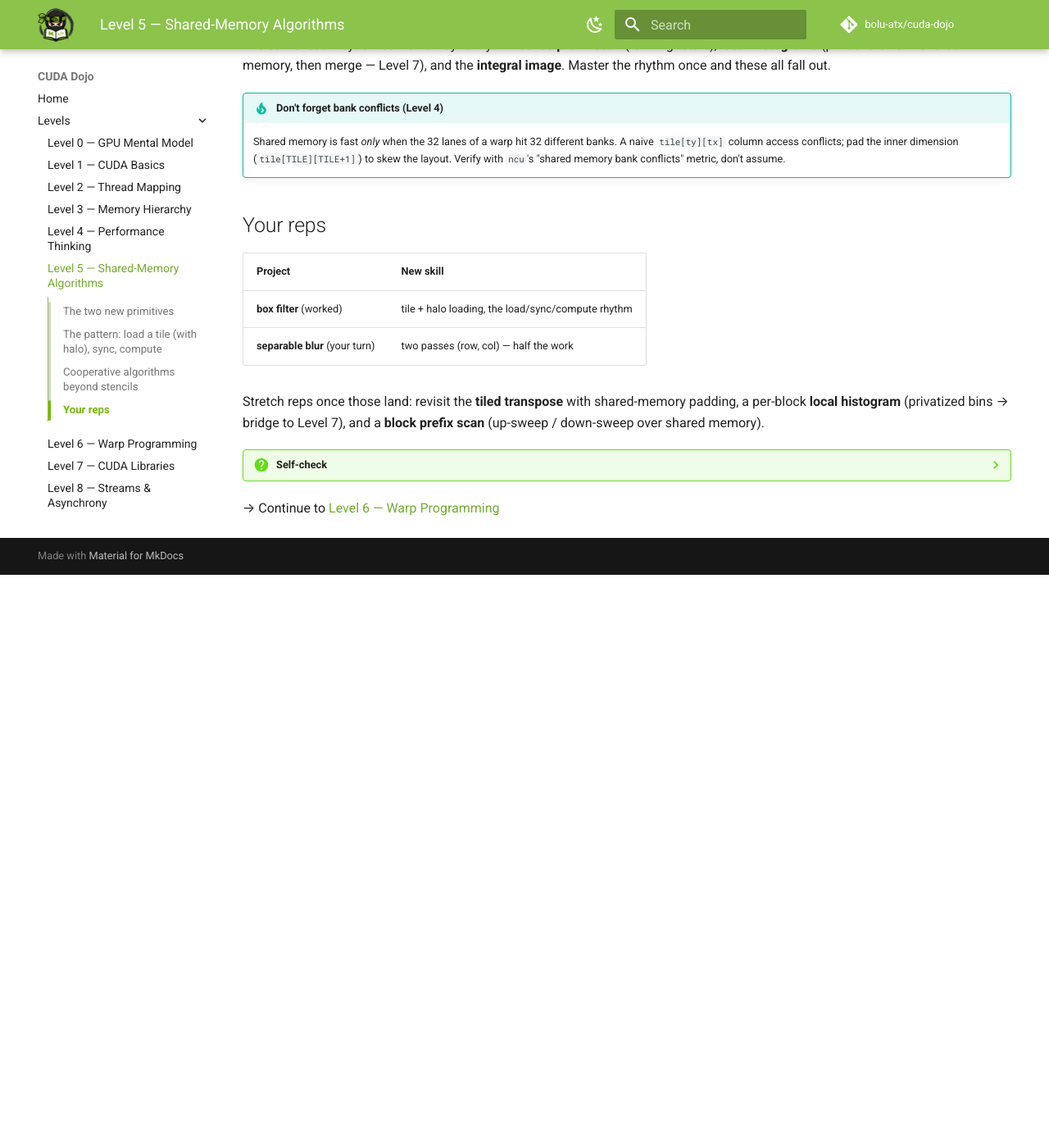
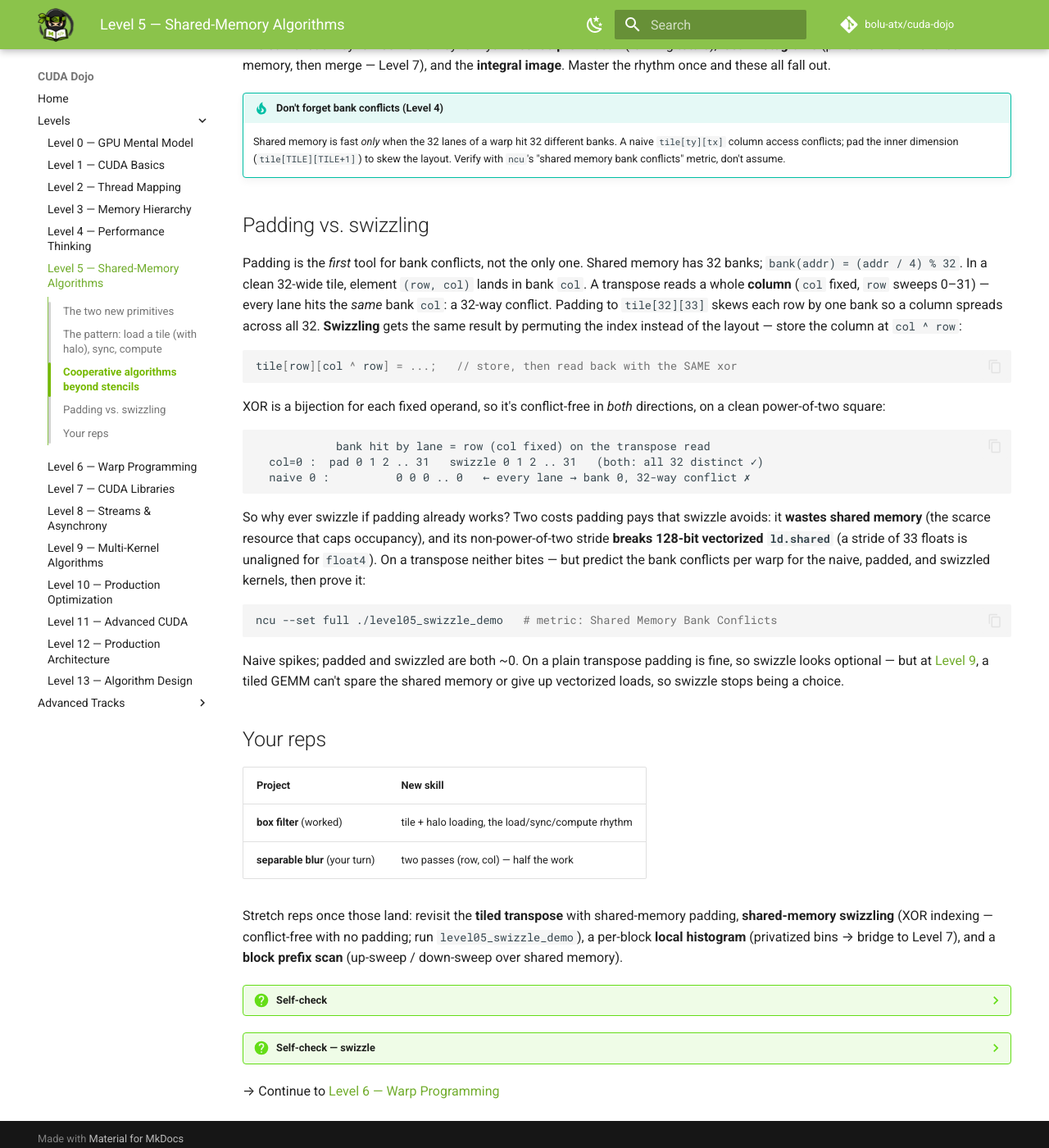
Before and after one commit to bolu-atx/cuda-dojo, an MkDocs documentation site: the page built from docs/level05-shared-memory.md, in a window 1280 px wide and 1400 px high, scrolled down 1783 px. Shown: the whole window at 82% size. Built offline with MkDocs 1.6.1 and Material for MkDocs 9.7.7, drawn with Linux system fonts in a browser that asks for light colours; comment, search, counter and statistics services are not loaded; before the commit the page ends 2484 px from its top, so only the background shows below that.

Commit message:
Add shared-memory swizzling as a Level 5 stretch
Introduce swizzling (XOR indexing, tile[row][col ^ row]) as the
padding-free alternative for bank-conflict-free shared memory:

- swizzle_demo.cu: standalone profiling target transposing a matrix
  three ways (naive / padded / swizzled), verified against a CPU
  reference. Not a graded exercise, so Level 5's single-idea contract
  is unchanged.
- docs/level05: new "Padding vs. swizzling" section, stretch rep, and
  a swizzle self-check.
- docs/level09: note on why tiled GEMM swizzles instead of padding
  (smem pressure + vectorized ld.shared), back-linking to Level 5.
- level05.cuh: pointer to swizzle_demo.cu in the bank-conflict comment.
- .gitignore: exclude local author style guides.

````diff
--- a/docs/level05-shared-memory.md
+++ b/docs/level05-shared-memory.md
@@ -66,6 +66,45 @@ the **integral image**. Master the rhythm once and these all fall out.
     (`tile[TILE][TILE+1]`) to skew the layout. Verify with `ncu`'s
     "shared memory bank conflicts" metric, don't assume.
 
+## Padding vs. swizzling
+
+Padding is the *first* tool for bank conflicts, not the only one. Shared memory has
+32 banks; `bank(addr) = (addr / 4) % 32`. In a clean 32-wide tile, element
+`(row, col)` lands in bank `col`. A transpose reads a whole **column** (`col`
+fixed, `row` sweeps 0–31) — every lane hits the *same* bank `col`: a 32-way
+conflict. Padding to `tile[32][33]` skews each row by one bank so a column spreads
+across all 32. **Swizzling** gets the same result by permuting the index instead of
+the layout — store the column at `col ^ row`:
+
+```cpp
+tile[row][col ^ row] = ...;   // store, then read back with the SAME xor
+```
+
+XOR is a bijection for each fixed operand, so it's conflict-free in *both*
+directions, on a clean power-of-two square:
+
+```
+            bank hit by lane = row (col fixed) on the transpose read
+  col=0 :  pad 0 1 2 .. 31   swizzle 0 1 2 .. 31   (both: all 32 distinct ✓)
+  naive 0 :          0 0 0 .. 0   ← every lane → bank 0, 32-way conflict ✗
+```
+
+So why ever swizzle if padding already works? Two costs padding pays that swizzle
+avoids: it **wastes shared memory** (the scarce resource that caps occupancy), and
+its non-power-of-two stride **breaks 128-bit vectorized `ld.shared`** (a stride of
+33 floats is unaligned for `float4`). On a transpose neither bites — but predict
+the bank conflicts per warp for the naive, padded, and swizzled kernels, then prove
+it:
+
+```bash
+ncu --set full ./level05_swizzle_demo   # metric: Shared Memory Bank Conflicts
+```
+
+Naive spikes; padded and swizzled are both ~0. On a plain transpose padding is
+fine, so swizzle looks optional — but at [Level 9](level09-multi-kernel.md), a
+tiled GEMM can't spare the shared memory or give up vectorized loads, so swizzle
+stops being a choice.
+
 ## Your reps
 
 | Project | New skill |
@@ -74,8 +113,10 @@ the **integral image**. Master the rhythm once and these all fall out.
 | **separable blur** (your turn) | two passes (row, col) — half the work |
 
 Stretch reps once those land: revisit the **tiled transpose** with shared-memory
-padding, a per-block **local histogram** (privatized bins → bridge to Level 7),
-and a **block prefix scan** (up-sweep / down-sweep over shared memory).
+padding, **shared-memory swizzling** (XOR indexing — conflict-free with no padding;
+run `level05_swizzle_demo`), a per-block **local histogram** (privatized bins →
+bridge to Level 7), and a **block prefix scan** (up-sweep / down-sweep over shared
+memory).
 
 ??? question "Self-check"
     Your tiled box filter loads a 16×16 output tile with a 1-pixel halo. How big
@@ -84,4 +125,12 @@ and a **block prefix scan** (up-sweep / down-sweep over shared memory).
     256 produced. The 324 fetches replace up to 256×9 = 2304 naive global reads —
     that ratio is your speedup ceiling.)*
 
+??? question "Self-check — swizzle"
+    A 32×32 tile, transpose read (column access). What bank does lane `row` hit
+    with a naive `tile[row][col]`, a padded `tile[row][col]` over `[32][33]`, and a
+    swizzled `tile[row][col ^ row]`? *(Naive: bank `col` for every lane → 32-way
+    conflict. Padded: each row shifts by one bank, so lanes hit `(col + row) % 32`
+    → all distinct. Swizzle: lanes hit `col ^ row` → all distinct. Padding burns a
+    column of smem to do it; swizzle keeps the clean power-of-two stride.)*
+
 → Continue to [Level 6 — Warp Programming](level06-warps.md)
````
Also changed, not shown: docs/level09-multi-kernel.md (+8 -0 lines), 4 other files.
